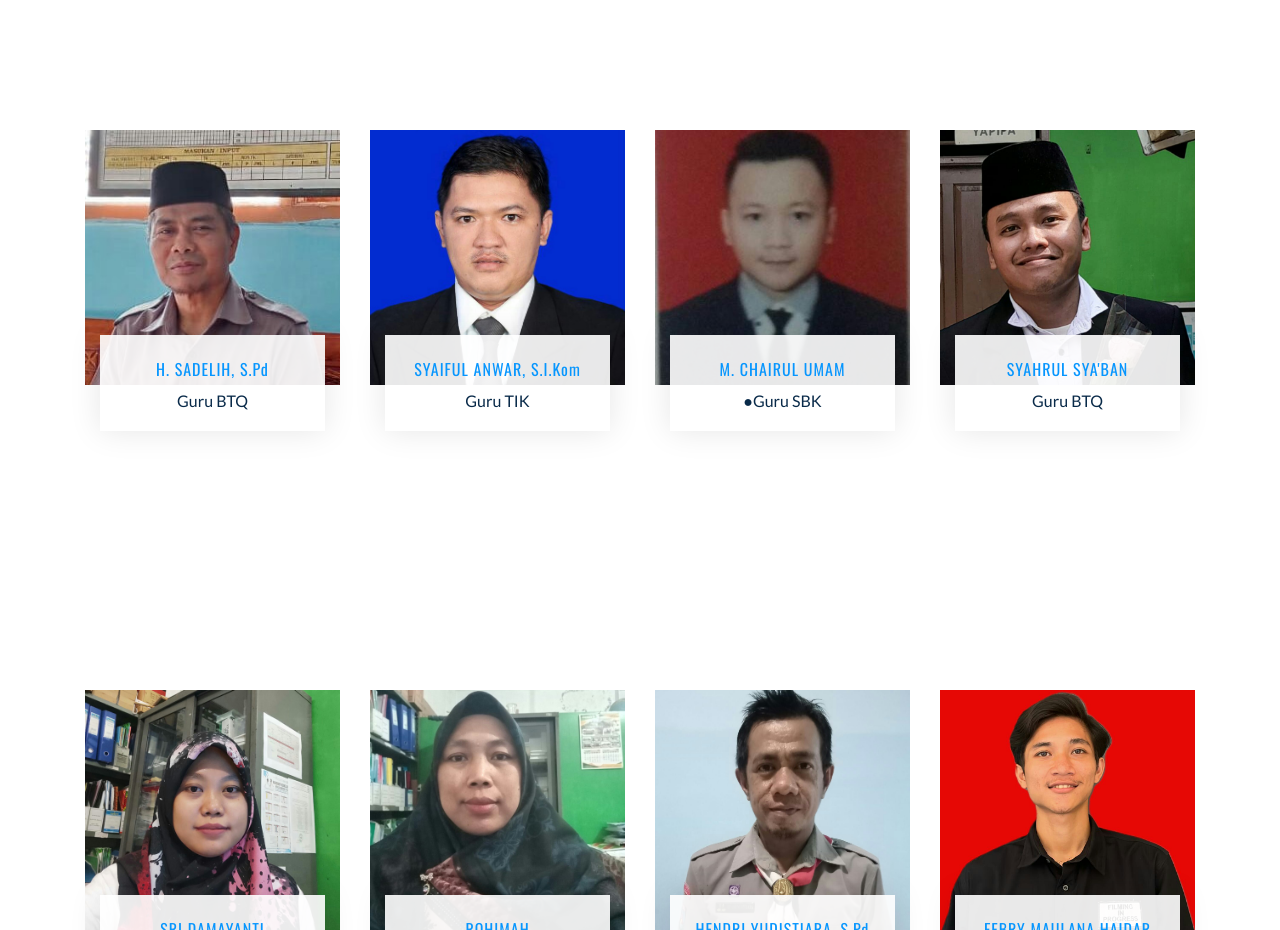
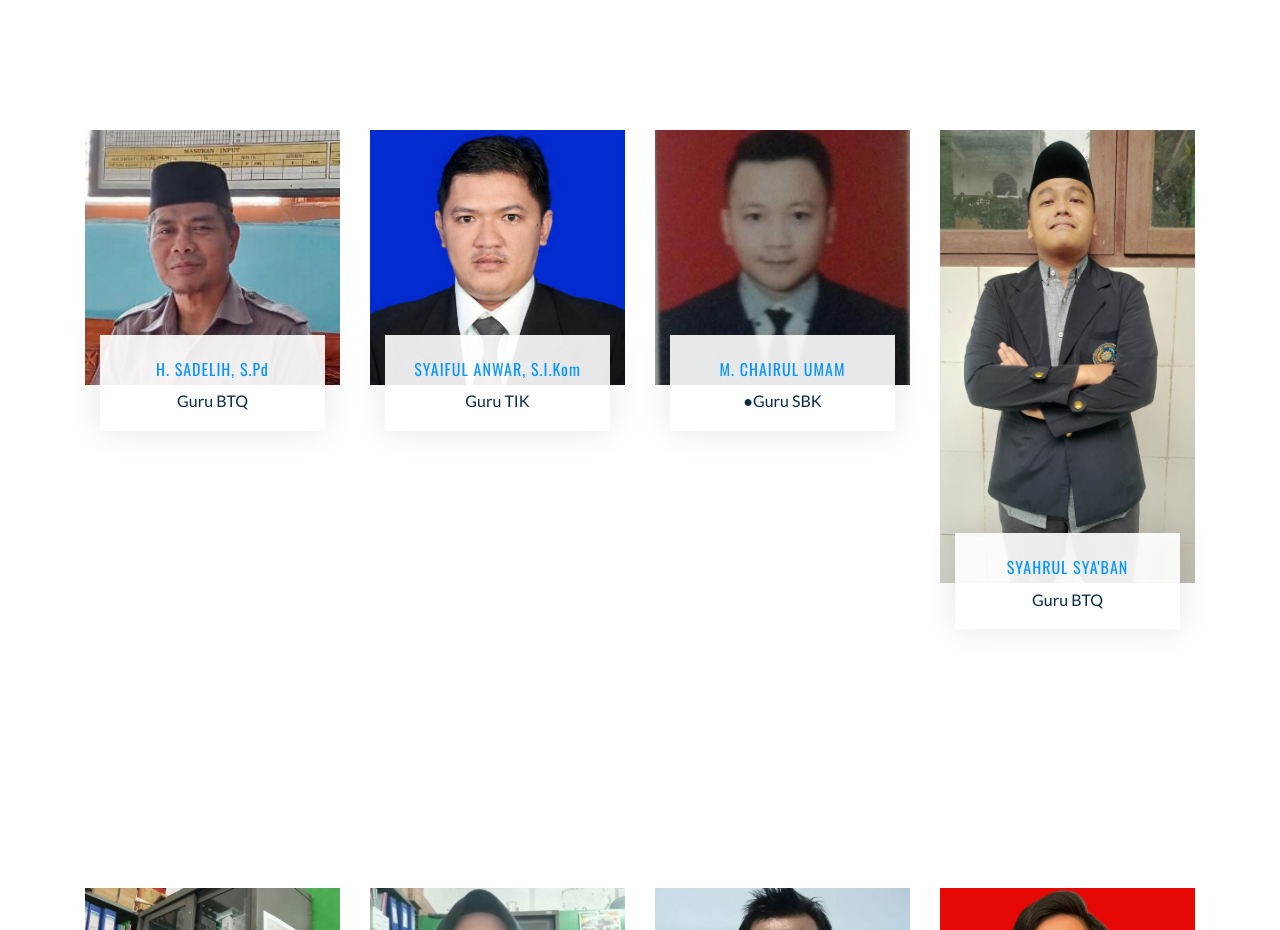
Before and after one commit to yapipasmp/smpyapipa.github.io, a plain HTML site: page advisor.html in a window 1280 px wide. Shown: the part 1300-2230 px from the top of the page. Drawn offline with nearby package versions, Linux system fonts and the light colour scheme.

Commit message:
Update advisor.html

```diff
--- a/advisor.html
+++ b/advisor.html
@@ -253,7 +253,7 @@
                     <div class="col-lg-3 col-md-6">
                         <div class="team-item">
                             <div class="team-img">
-                                <img src="img/pa syahrul.jpeg" alt="Team Image">
+                                <img src="img/k.jpg" alt="Team Image">
                             </div>
                             <div class="team-text">
                                 <h2>SYAHRUL SYA'BAN</h2>
```
